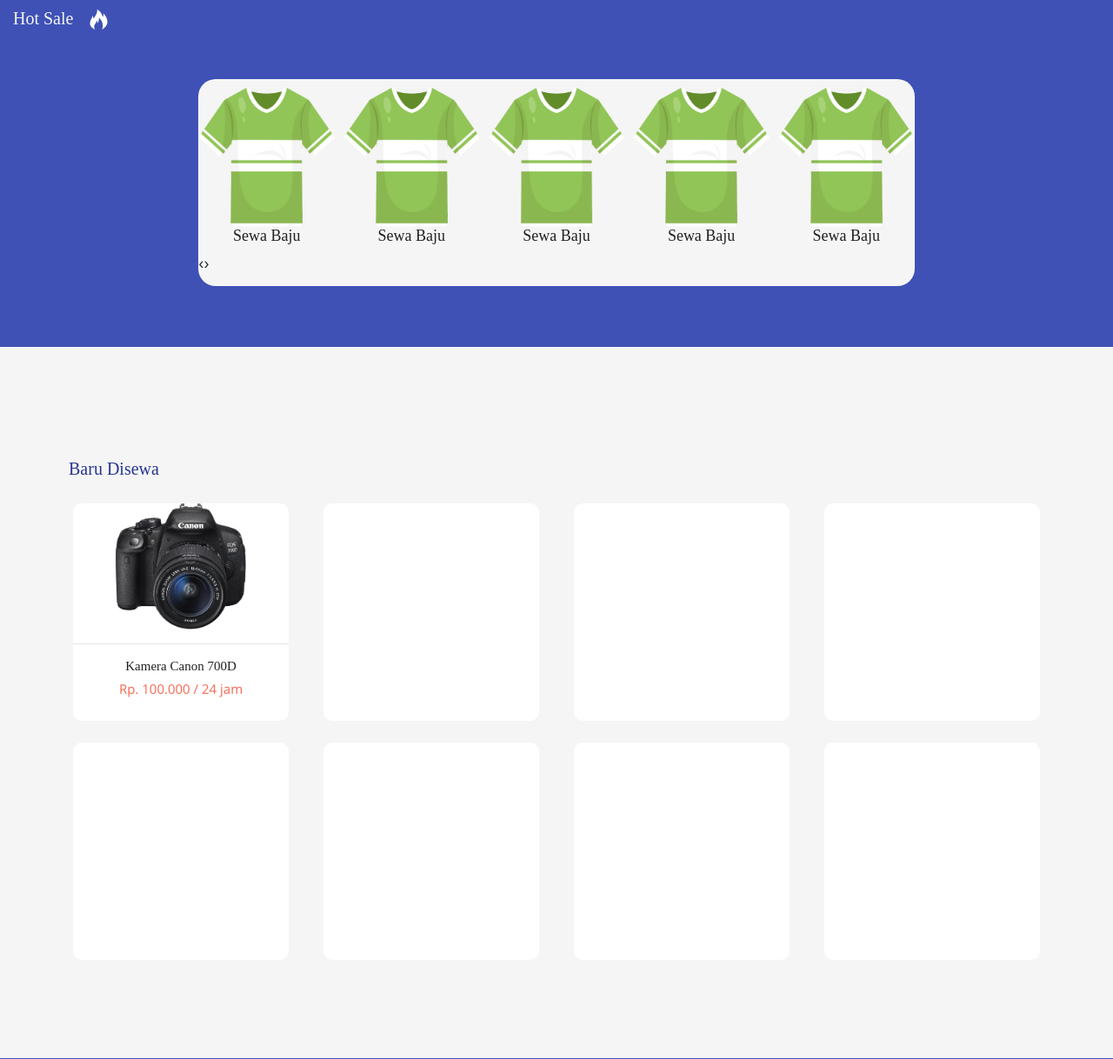
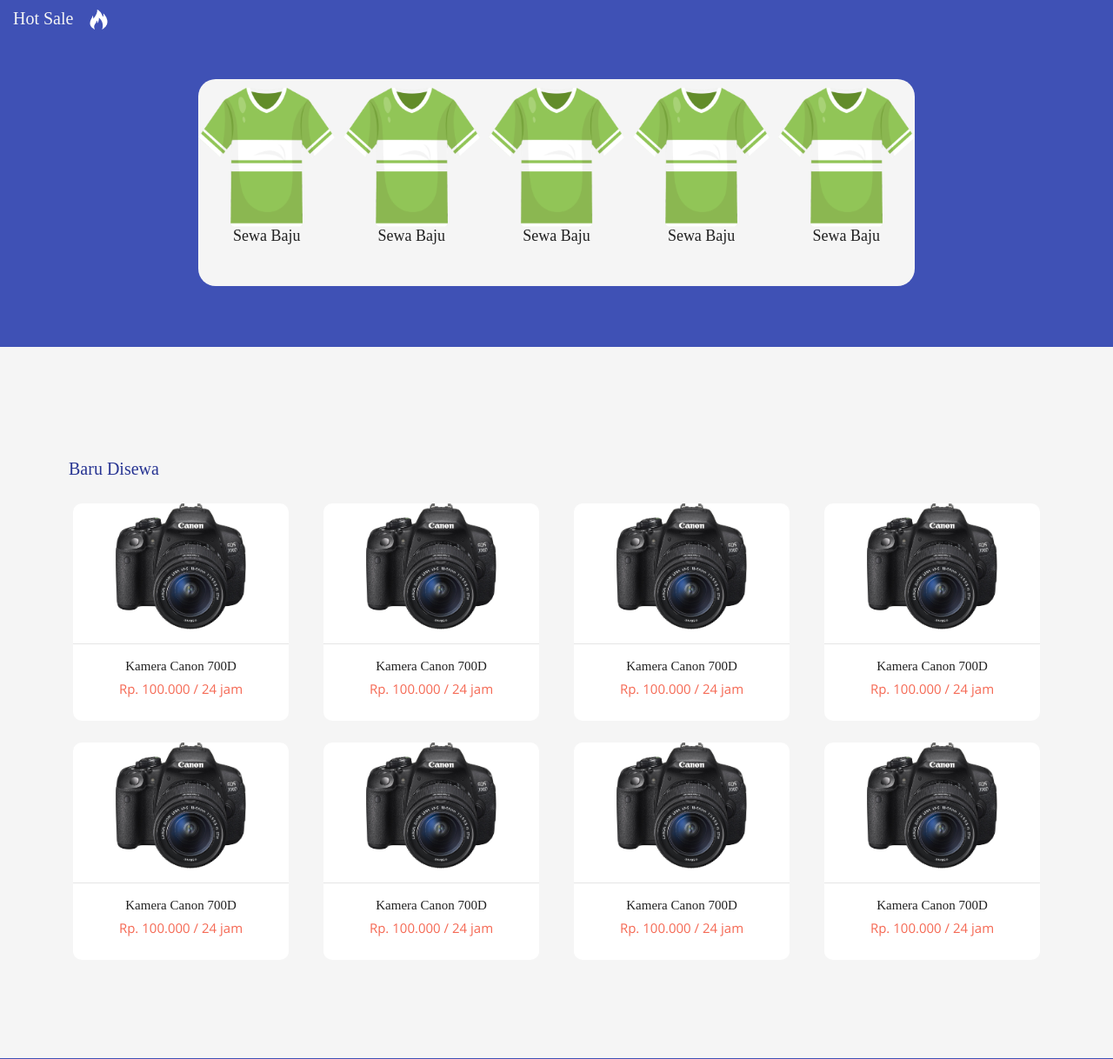
Before and after one commit to mrrezkii/CodeIgneter-SewaYuk, a CodeIgniter app: the page made by application/views/v_home.php in a window 1280 px wide. Shown: the part 1190-2408 px from the top of the page at 87% size. Run offline with CodeIgniter, Linux system fonts and the light colour scheme; data that the repository does not hold is empty; some web fonts are replaced.

Commit message:
Hidden owl navigation

```diff
--- a/application/views/v_home.php
+++ b/application/views/v_home.php
@@ -359,32 +359,130 @@
 				</div>
 				<div class="col-md-3">
 					<div class="box-recent">
+						<div class="row">
+							<div class="col-md-12">
+								<center>
+									<img class="img-fluid" src="<?=base_url()?>assets/global/image/barang sewa/kamera700d.jpg" alt="700d" width="150px">
+								</center>
+							</div>
+							<div class="col-md-12">
+								<hr>
+								<h5 class="h5-recent color-black font-opensans-bold text-center">Kamera Canon 700D</h5>
+							</div>
+							<div class="col-md-12">
+								<h5 class="h5-recent color-orange font-opensans-regular text-center">Rp. 100.000 / 24 jam</h5>
+							</div>
+						</div>
 					</div>
 				</div>
 				<div class="col-md-3">
 					<div class="box-recent">
+						<div class="row">
+							<div class="col-md-12">
+								<center>
+									<img class="img-fluid" src="<?=base_url()?>assets/global/image/barang sewa/kamera700d.jpg" alt="700d" width="150px">
+								</center>
+							</div>
+							<div class="col-md-12">
+								<hr>
+								<h5 class="h5-recent color-black font-opensans-bold text-center">Kamera Canon 700D</h5>
+							</div>
+							<div class="col-md-12">
+								<h5 class="h5-recent color-orange font-opensans-regular text-center">Rp. 100.000 / 24 jam</h5>
+							</div>
+						</div>
 					</div>
 				</div>
 				<div class="col-md-3">
 					<div class="box-recent">
+						<div class="row">
+							<div class="col-md-12">
+								<center>
+									<img class="img-fluid" src="<?=base_url()?>assets/global/image/barang sewa/kamera700d.jpg" alt="700d" width="150px">
+								</center>
+							</div>
+							<div class="col-md-12">
+								<hr>
+								<h5 class="h5-recent color-black font-opensans-bold text-center">Kamera Canon 700D</h5>
+							</div>
+							<div class="col-md-12">
+								<h5 class="h5-recent color-orange font-opensans-regular text-center">Rp. 100.000 / 24 jam</h5>
+							</div>
+						</div>
 					</div>
 				</div>
 				<div class="col-md-3">
 					<div class="box-recent">
+						<div class="row">
+							<div class="col-md-12">
+								<center>
+									<img class="img-fluid" src="<?=base_url()?>assets/global/image/barang sewa/kamera700d.jpg" alt="700d" width="150px">
+								</center>
+							</div>
+							<div class="col-md-12">
+								<hr>
+								<h5 class="h5-recent color-black font-opensans-bold text-center">Kamera Canon 700D</h5>
+							</div>
+							<div class="col-md-12">
+								<h5 class="h5-recent color-orange font-opensans-regular text-center">Rp. 100.000 / 24 jam</h5>
+							</div>
+						</div>
 					</div>
 				</div>
 				<div class="col-md-3">
 					<div class="box-recent">
+						<div class="row">
+							<div class="col-md-12">
+								<center>
+									<img class="img-fluid" src="<?=base_url()?>assets/global/image/barang sewa/kamera700d.jpg" alt="700d" width="150px">
+								</center>
+							</div>
+							<div class="col-md-12">
+								<hr>
+								<h5 class="h5-recent color-black font-opensans-bold text-center">Kamera Canon 700D</h5>
+							</div>
+							<div class="col-md-12">
+								<h5 class="h5-recent color-orange font-opensans-regular text-center">Rp. 100.000 / 24 jam</h5>
+							</div>
+						</div>
 					</div>
 				</div>
 
 				<div class="col-md-3">
 					<div class="box-recent">
+						<div class="row">
+							<div class="col-md-12">
+								<center>
+									<img class="img-fluid" src="<?=base_url()?>assets/global/image/barang sewa/kamera700d.jpg" alt="700d" width="150px">
+								</center>
+							</div>
+							<div class="col-md-12">
+								<hr>
+								<h5 class="h5-recent color-black font-opensans-bold text-center">Kamera Canon 700D</h5>
+							</div>
+							<div class="col-md-12">
+								<h5 class="h5-recent color-orange font-opensans-regular text-center">Rp. 100.000 / 24 jam</h5>
+							</div>
+						</div>
 					</div>
 				</div>
 
 				<div class="col-md-3">
 					<div class="box-recent">
+						<div class="row">
+							<div class="col-md-12">
+								<center>
+									<img class="img-fluid" src="<?=base_url()?>assets/global/image/barang sewa/kamera700d.jpg" alt="700d" width="150px">
+								</center>
+							</div>
+							<div class="col-md-12">
+								<hr>
+								<h5 class="h5-recent color-black font-opensans-bold text-center">Kamera Canon 700D</h5>
+							</div>
+							<div class="col-md-12">
+								<h5 class="h5-recent color-orange font-opensans-regular text-center">Rp. 100.000 / 24 jam</h5>
+							</div>
+						</div>
 					</div>
 				</div>
 			</div>
@@ -602,6 +700,7 @@
 <script>
 $('.owl-carousel').owlCarousel({
     loop:true,
+	navigation : false,
 	nav:false,
     margin:10,
     responsiveClass:true,
@@ -621,6 +720,8 @@ $('.owl-carousel').owlCarousel({
         }
     }
 })
+    $('.owl-next', element).toggleClass('disabled', current === carousel.maximum());
+    $('.owl-prev', element).toggleClass('disabled', current === carousel.minimum());
 </script>
 
 
--- a/assets/global/css/style.css
+++ b/assets/global/css/style.css
@@ -104,6 +104,15 @@ section{
 }
 .owl-carousel{
 	padding-top: 10px!important;
+}
+.owl-prev {
+   display: none;
+}
+.owl-next {
+   display: none;
+}
+.disabled {
+   display: none !important;
 }
 
 /* Recent */
```
